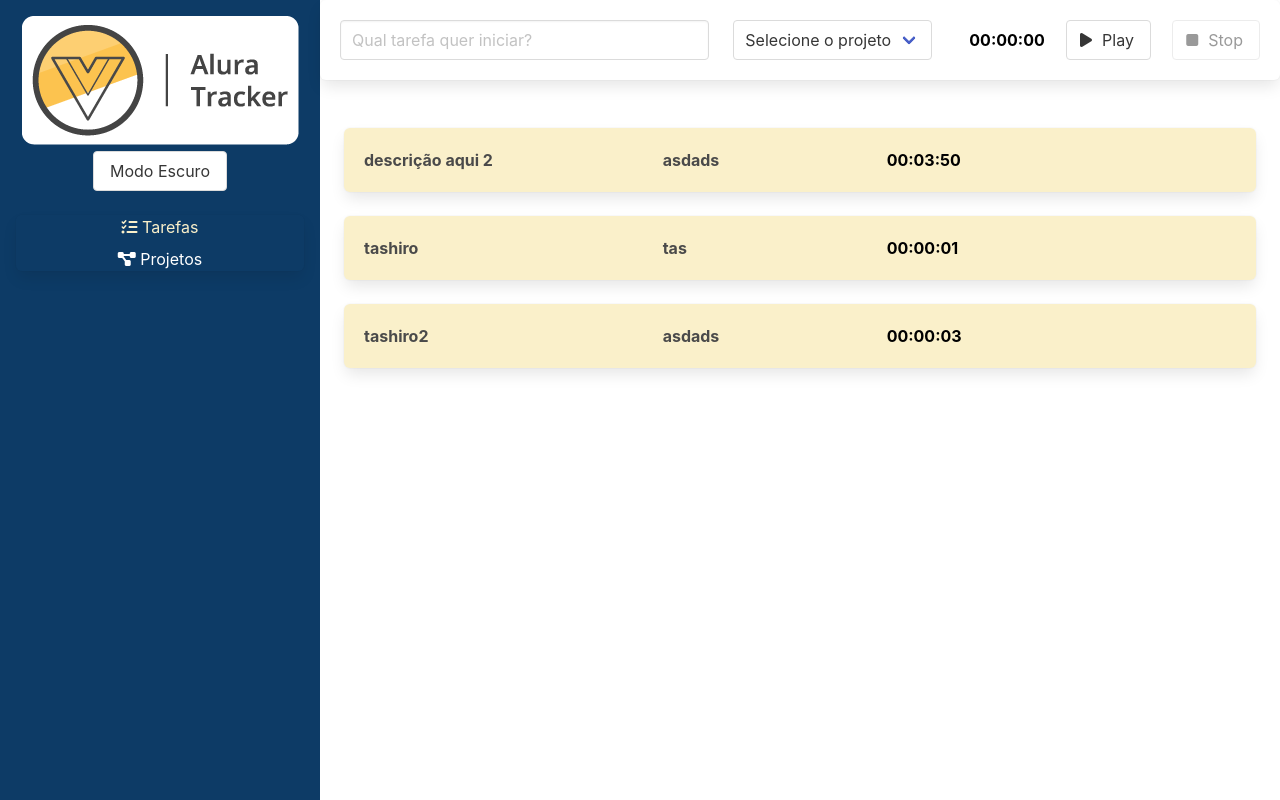
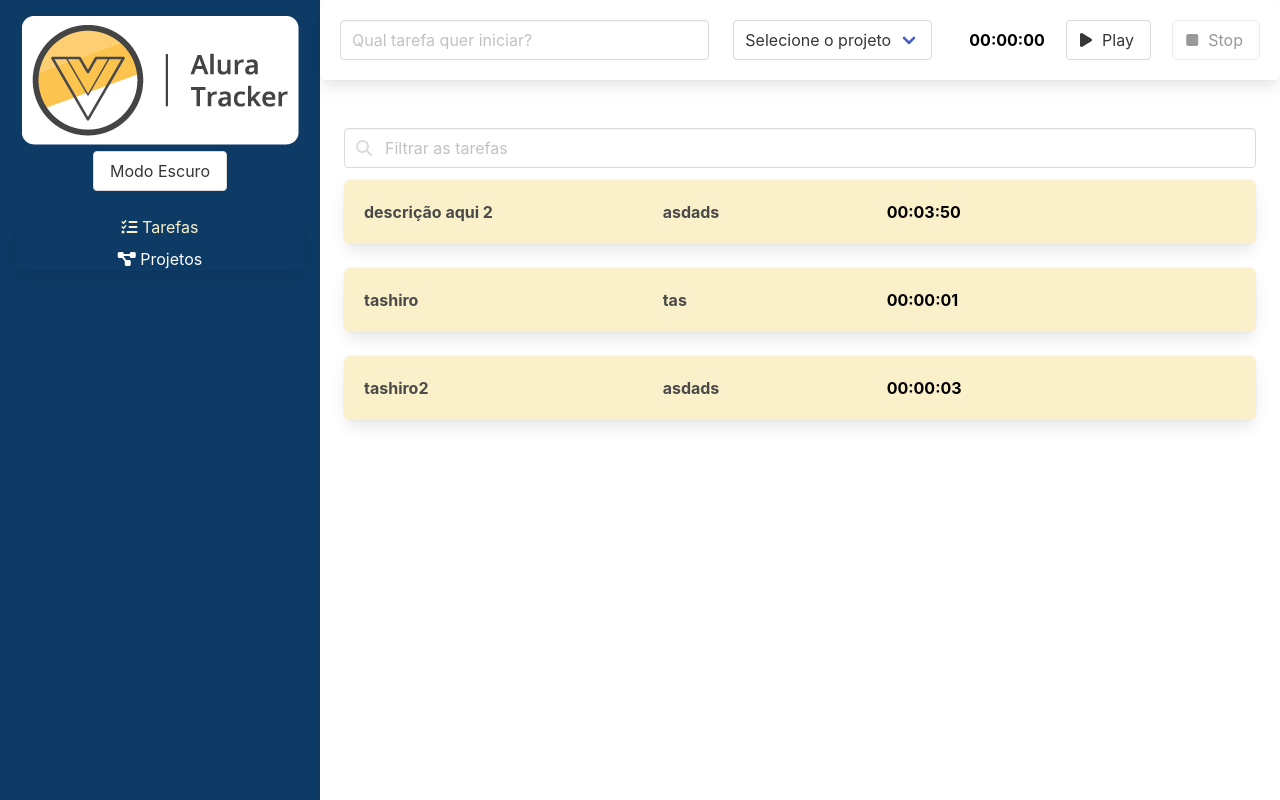
Before and after one commit to andreseichi/alura-tracker, a Vue app: page / in a window 1280 px wide. Built offline with nearby package versions, Linux system fonts and the light colour scheme; data requests are answered from the project's data file.

Commit message:
adicionando filtro

```diff
--- a/src/views/Tarefas.vue
+++ b/src/views/Tarefas.vue
@@ -2,7 +2,19 @@
   <Formulario @aoSalvarTarefa="salvarTarefa" />
   <div class="lista">
     <Box v-if="isListaTarefaVazia"> Nenhuma tarefa realizada hoje :( </Box>
-
+    <div class="field">
+      <p class="control has-icons-left has-icons-right">
+        <input
+          class="input"
+          type="text"
+          placeholder="Filtrar as tarefas"
+          v-model="filtro"
+        />
+        <span class="icon is-small is-left">
+          <i class="fas fa-search"></i>
+        </span>
+      </p>
+    </div>
     <Tarefa
       v-for="(tarefa, index) in tarefas"
       :key="index"
@@ -49,47 +61,26 @@
 </template>
 
 <script lang="ts">
-import { computed, defineComponent } from 'vue';
-import Formulario from '../components/Formulario.vue';
-import Tarefa from '../components/Tarefa.vue';
-import Box from '../components/Box.vue';
+import { computed, defineComponent, ref } from "vue";
+import Formulario from "../components/Formulario.vue";
+import Tarefa from "../components/Tarefa.vue";
+import Box from "../components/Box.vue";
 
-import { ITarefa } from '../interfaces/ITarefa';
-import { useStore } from '@/store';
+import { ITarefa } from "../interfaces/ITarefa";
+import { useStore } from "@/store";
 import {
   CADASTRAR_TAREFA,
   OBTER_PROJETOS,
   OBTER_TAREFAS,
   ALTERAR_TAREFA,
-} from '@/store/tipo-acoes';
+} from "@/store/tipo-acoes";
 
 export default defineComponent({
-  name: 'TarefasView',
+  name: "TarefasView",
   components: { Formulario, Tarefa, Box },
   computed: {
     isListaTarefaVazia(): boolean {
       return this.tarefas.length === 0;
-    },
-  },
-  data: () => {
-    return {
-      tarefaSelecionada: null as ITarefa | null,
-    };
-  },
-  methods: {
-    salvarTarefa(tarefa: ITarefa) {
-      this.store.dispatch(CADASTRAR_TAREFA, tarefa);
-    },
-    selecionarTarefa(tarefa: ITarefa) {
-      this.tarefaSelecionada = tarefa;
-    },
-    fecharModal() {
-      this.tarefaSelecionada = null;
-    },
-    editarTarefa() {
-      this.store.dispatch(ALTERAR_TAREFA, this.tarefaSelecionada).then(() => {
-        this.fecharModal();
-      });
     },
   },
   setup() {
@@ -97,9 +88,43 @@ export default defineComponent({
     store.dispatch(OBTER_TAREFAS);
     store.dispatch(OBTER_PROJETOS);
 
+    const tarefaSelecionada = ref<ITarefa | null>(null);
+
+    const tarefas = computed(() =>
+      store.state.tarefas.filter(
+        (tarefa) => !filtro.value || tarefa.descricao.includes(filtro.value)
+      )
+    );
+
+    const filtro = ref("");
+
+    const salvarTarefa = (tarefa: ITarefa) => {
+      store.dispatch(CADASTRAR_TAREFA, tarefa);
+    };
+
+    const selecionarTarefa = (tarefa: ITarefa) => {
+      tarefaSelecionada.value = tarefa;
+    };
+
+    const fecharModal = () => {
+      tarefaSelecionada.value = null;
+    };
+
+    const editarTarefa = () => {
+      store.dispatch(ALTERAR_TAREFA, tarefaSelecionada.value).then(() => {
+        fecharModal();
+      });
+    };
+
     return {
       store,
-      tarefas: computed(() => store.state.tarefas),
+      tarefas,
+      tarefaSelecionada,
+      salvarTarefa,
+      selecionarTarefa,
+      fecharModal,
+      editarTarefa,
+      filtro,
     };
   },
 });
```
